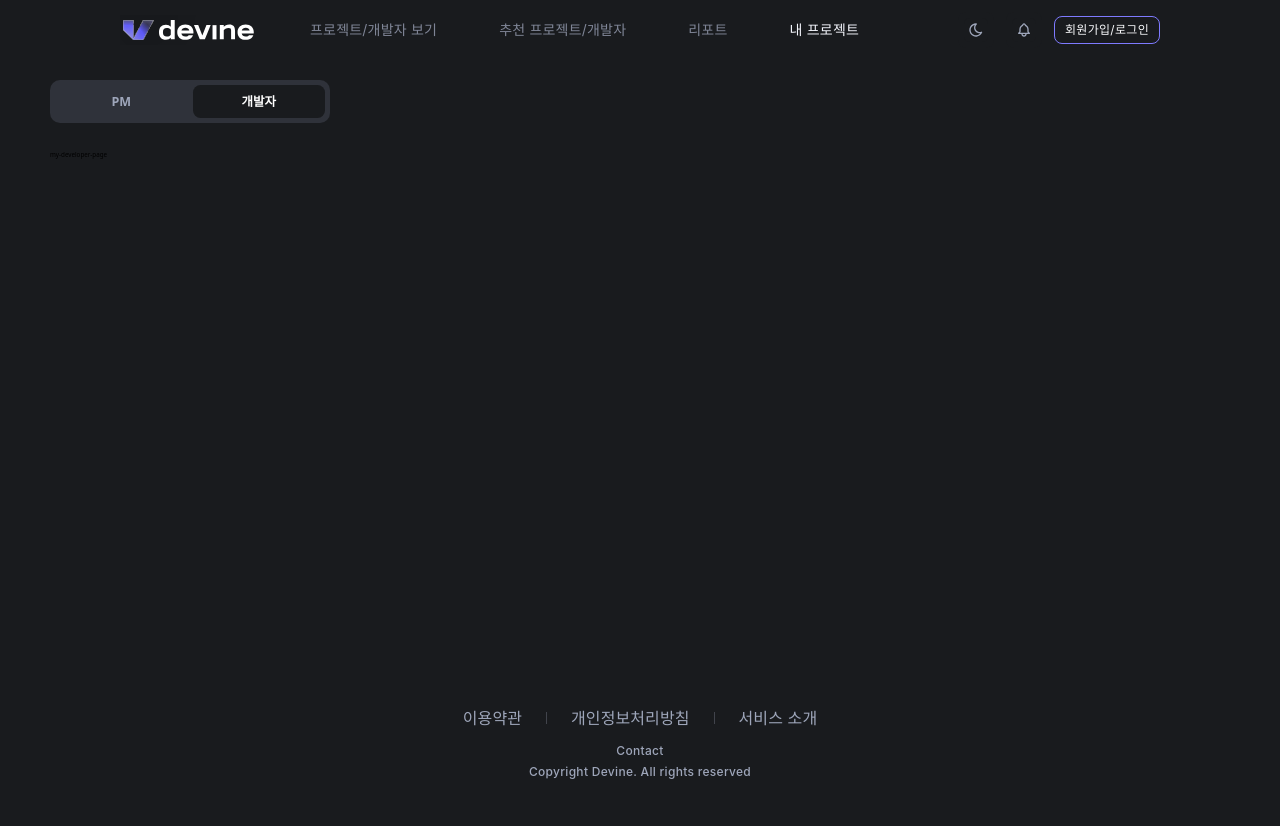
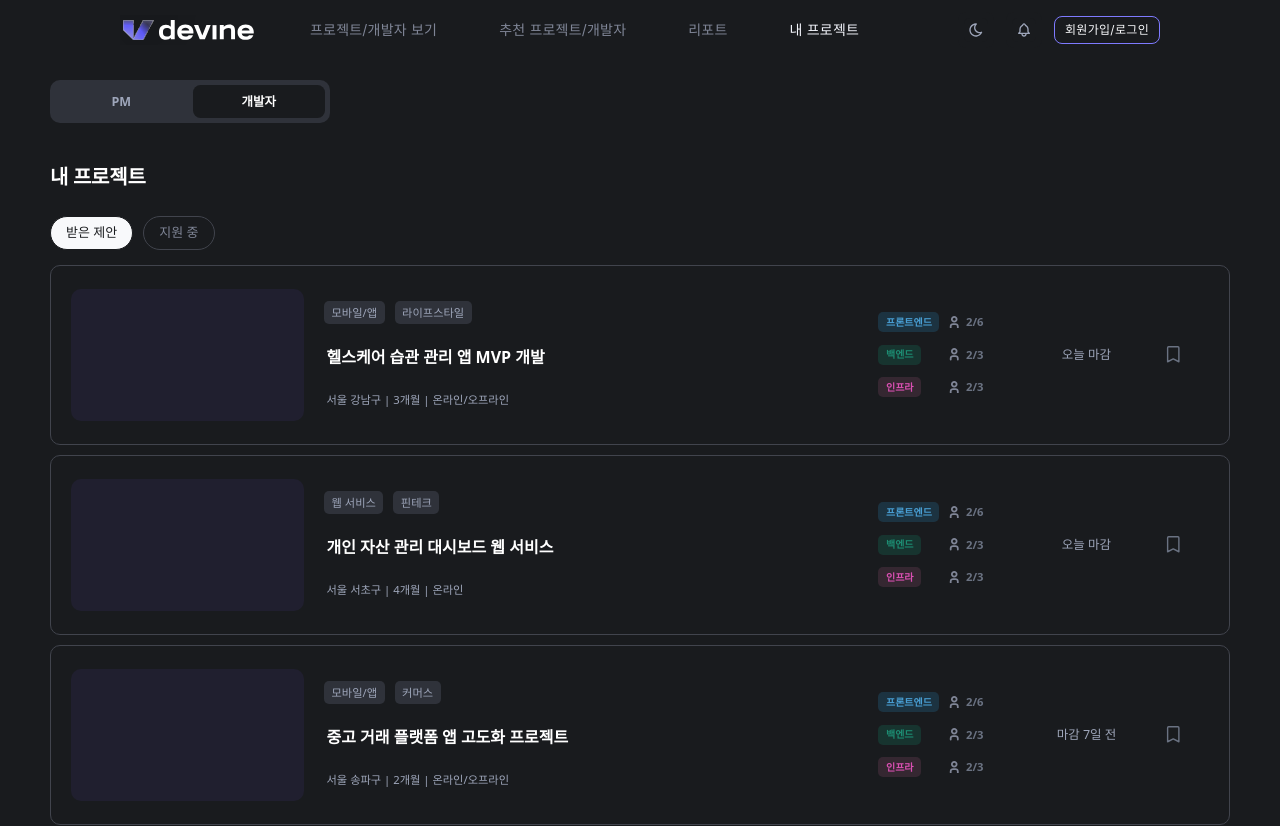
Before and after one commit to DeVine-2025/DeVine_FrontEnd, a React (Vite) app: page /my-project/dev in a window 1280 px wide. Shown: the top 826 px of the page. Before the commit the page ends 800 px from the top, so only its background shows below. Built offline with nearby package versions, Linux system fonts and the light colour scheme; a web font is replaced by a local one.

Commit message:
feat: 내프로젝트 개발자탭 구현

```diff
--- a/src/pages/my-project/developer/my-developer-page.tsx
+++ b/src/pages/my-project/developer/my-developer-page.tsx
@@ -1,5 +1,27 @@
+import MyBottomSection, { type ProjectTab } from '@components/myProject/MyBottomSection';
+import MyDevTopSection, { type DevTab } from '@components/myProject/MyDevTopSection';
+import { useState } from 'react';
+
 const MyDeveloperPage = () => {
-  return <div>my-developer-page</div>;
+  const [devTab, setDevTab] = useState<DevTab>('suggested');
+  const [projectTab, setProjectTab] = useState<ProjectTab>('ongoing');
+
+  return (
+    <div className="min-h-screen">
+      <div className="mx-auto w-full max-w-[1180px] pb-20">
+        <h1 className="Heading2 pt-5 font-semibold text-card-title">내 프로젝트</h1>
+
+        {/* ===== 상단 ===== */}
+        <MyDevTopSection devTab={devTab} onChangeDevTab={setDevTab} />
+
+        {/* 구분선 */}
+        <div className="-translate-x-1/2 relative right-1/2 left-1/2 my-15 h-[15px] w-screen bg-profile-card-bg" />
+
+        {/* ===== 하단 ===== */}
+        <MyBottomSection projectTab={projectTab} onChangeProjectTab={setProjectTab} />
+      </div>
+    </div>
+  );
 };
 
 export default MyDeveloperPage;
--- a/src/pages/my-project/pm/my-pm-page.tsx
+++ b/src/pages/my-project/pm/my-pm-page.tsx
@@ -1,4 +1,4 @@
-import MyPMBottomSection, { type ProjectTab } from '@components/myProject/MyPMBottomSection';
+import MyPMBottomSection, { type ProjectTab } from '@components/myProject/MyBottomSection';
 import MyPMTopSection, { type DevTab } from '@components/myProject/MyPMTopSection';
 import { useState } from 'react';
 import { useNavigate } from 'react-router-dom';
--- a/src/shared/components/myProject/MyPMBottomSection.tsx
+++ b/src/shared/components/myProject/MyBottomSection.tsx
@@ -10,7 +10,7 @@ type Props = {
   onChangeProjectTab: (tab: ProjectTab) => void;
 };
 
-const MyPMBottomSection = ({ projectTab, onChangeProjectTab }: Props) => {
+const MyBottomSection = ({ projectTab, onChangeProjectTab }: Props) => {
   const highlightProjects = useMemo(() => RECOMMENDED_PROJECTS.slice(0, 4), []);
 
   return (
@@ -45,4 +45,4 @@ const MyPMBottomSection = ({ projectTab, onChangeProjectTab }: Props) => {
   );
 };
 
-export default MyPMBottomSection;
+export default MyBottomSection;
--- /dev/null
+++ b/src/shared/components/myProject/MyDevTopSection.tsx
@@ -0,0 +1,48 @@
+import ProjectLg from '@components/common/ProjectLg';
+import Tabs from '@components/tab/CommonTabs';
+import { PROJECT_LIST, PROJECT_ROLES } from 'src/mocks/project.mock';
+
+export type DevTab = 'suggested' | 'applied';
+
+type Props = {
+  devTab: DevTab;
+  onChangeDevTab: (tab: DevTab) => void;
+};
+
+const MyDevTopSection = ({ devTab, onChangeDevTab }: Props) => {
+  return (
+    <section className="mt-10">
+      <div className="flex items-center justify-between">
+        <Tabs<DevTab>
+          value={devTab}
+          onChange={onChangeDevTab}
+          items={[
+            { value: 'suggested', label: '받은 제안' },
+            { value: 'applied', label: '지원 중' },
+          ]}
+        />
+      </div>
+
+      <div className="mt-6 flex flex-col gap-4">
+        {PROJECT_LIST.map((p) => (
+          <ProjectLg
+            key={p.id}
+            categoryLabel={p.categoryLabel}
+            deadlineLabel={p.deadlineLabel}
+            title={p.title}
+            location={p.location}
+            period={p.period}
+            mode={p.mode}
+            roles={[...PROJECT_ROLES]}
+            dueLabel={p.dueLabel}
+            bookmarked={p.bookmarked}
+            onBookmarkChange={(next) => console.log('bookmark', p.id, next)}
+            onClick={() => console.log('click project', p.id)}
+          />
+        ))}
+      </div>
+    </section>
+  );
+};
+
+export default MyDevTopSection;
```
